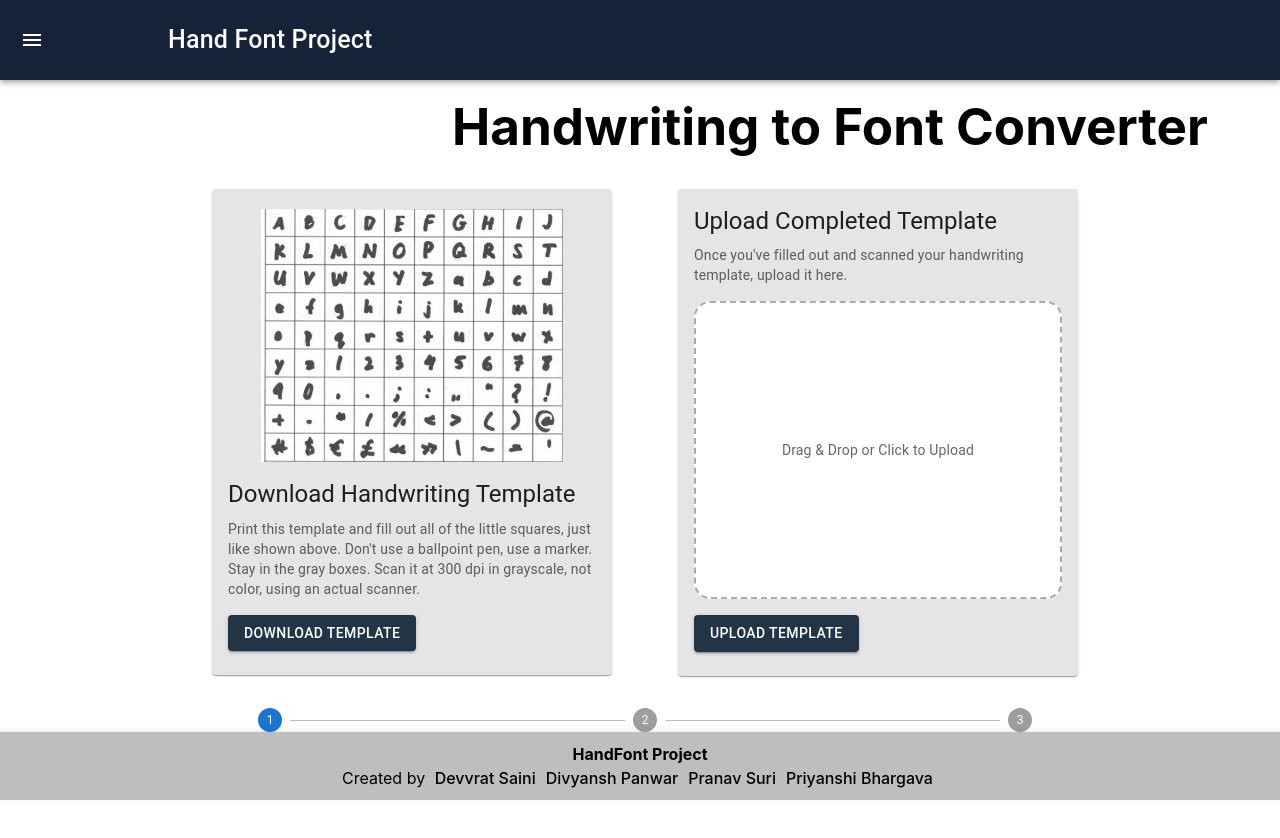
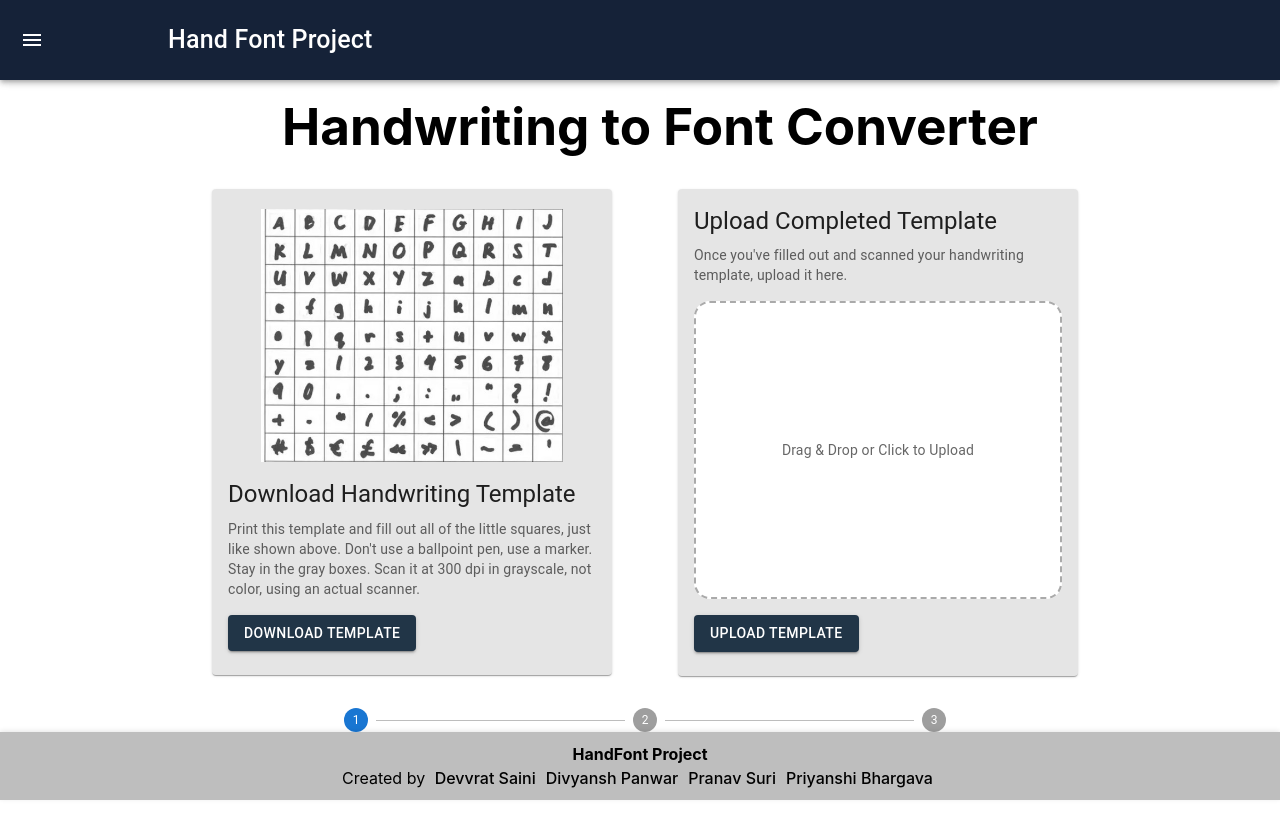
Before and after one commit to devvratsaini/handfont, a React (Vite) app in the folder frontend/: page / in a window 1280 px wide. Shown: the top 838 px of the page. Built offline with nearby package versions, Linux system fonts and the light colour scheme.

Commit message:
centred title

```diff
--- a/frontend/pages/MainPage.jsx
+++ b/frontend/pages/MainPage.jsx
@@ -26,7 +26,7 @@ const MainPage = ({ setFontIconResponse }) => {
     >
       <NavBar />
       <div style={{ flexGrow: 1, marginBottom: "68px", marginLeft: "10px" }}>
-        <h1 style={{ marginLeft: "370px" ,color:"black"}}> Handwriting to Font Converter</h1>
+        <h1 style={{ marginLeft: "70px" ,color:"black"}}> Handwriting to Font Converter</h1>
         <TemplateDownload setFontIconResponse={setFontIconResponse}/>
         <Box sx={{ width: "100%", marginTop: 4 }}>
           <Stepper activeStep={activeStep} alternativeLabel>
```
Also changed, not shown: frontend/components/NavBar.jsx (line endings or trailing spaces).
